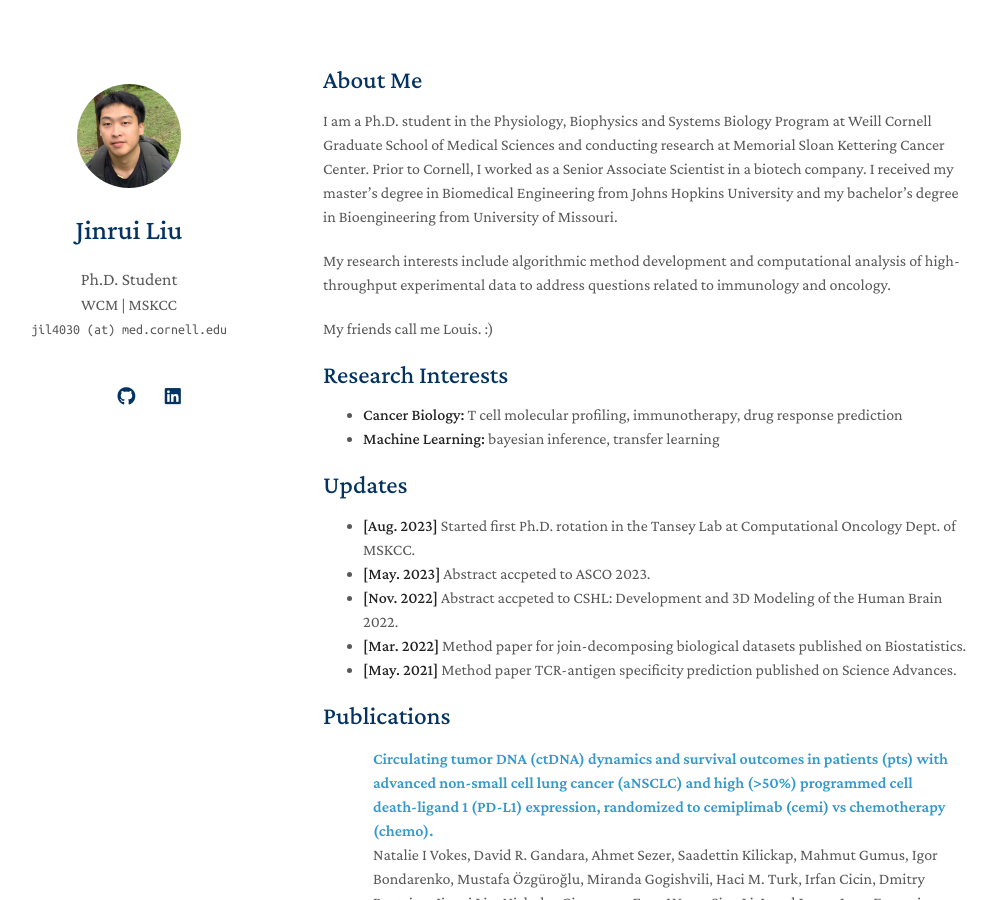
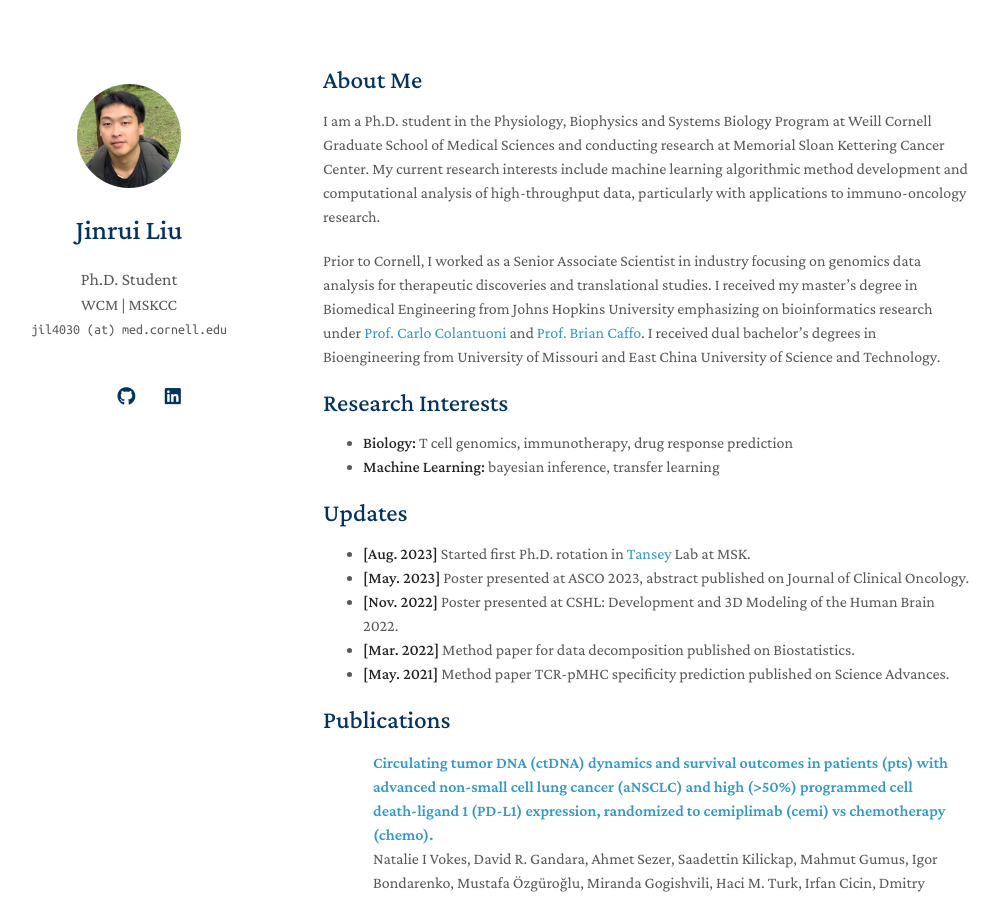
Before and after one commit to louis-jliu/louis-jliu.github.io, a Jekyll site: the page built from index.md, in a window 1280 px wide and 900 px high. Shown: the whole window, without its empty margins (147-1147 px from the left). Built offline with Jekyll 4.4.1, drawn with Linux system fonts in a browser that asks for light colours; nearby versions of some CDN libraries; a style sheet for code colours, icons or effects is not loaded; our own code applies the rules of GitHub Pages for plain Markdown files.

Commit message:
update bio

```diff
--- a/index.md
+++ b/index.md
@@ -4,24 +4,22 @@ layout: homepage
 
 ## About Me
 
-I am a Ph.D. student in the Physiology, Biophysics and Systems Biology Program at Weill Cornell Graduate School of Medical Sciences and conducting research at Memorial Sloan Kettering Cancer Center. Prior to Cornell, I worked as a Senior Associate Scientist in a biotech company. I received my master's degree in Biomedical Engineering from Johns Hopkins University and my bachelor's degree in Bioengineering from University of Missouri.
+I am a Ph.D. student in the Physiology, Biophysics and Systems Biology Program at Weill Cornell Graduate School of Medical Sciences and conducting research at Memorial Sloan Kettering Cancer Center. My current research interests include machine learning algorithmic method development and computational analysis of high-throughput data, particularly with applications to immuno-oncology research.
 
-My research interests include algorithmic method development and computational analysis of high-throughput experimental data to address questions related to immunology and oncology.
-
-My friends call me Louis. :)
+Prior to Cornell, I worked as a Senior Associate Scientist in industry focusing on genomics data analysis for therapeutic discoveries and translational studies. I received my master's degree in Biomedical Engineering from Johns Hopkins University emphasizing on bioinformatics research under [Prof. Carlo Colantuoni](https://www.hopkinsmedicine.org/profiles/details/carlo-colantuoni) and [Prof. Brian Caffo](https://sites.google.com/view/bcaffo/home). I received dual bachelor's degrees in Bioengineering from University of Missouri and East China University of Science and Technology.
 
 ## Research Interests
 
-- **Cancer Biology:** T cell molecular profiling, immunotherapy, drug response prediction
+- **Biology:** T cell genomics, immunotherapy, drug response prediction
 - **Machine Learning:** bayesian inference, transfer learning
 
 ## Updates
 
-- **[Aug. 2023]** Started first Ph.D. rotation in the Tansey Lab at Computational Oncology Dept. of MSKCC.
-- **[May. 2023]** Abstract accpeted to ASCO 2023.
-- **[Nov. 2022]** Abstract accpeted to CSHL: Development and 3D Modeling of the Human Brain 2022.
-- **[Mar. 2022]** Method paper for join-decomposing biological datasets published on Biostatistics.
-- **[May. 2021]** Method paper TCR-antigen specificity prediction published on Science Advances.
+- **[Aug. 2023]** Started first Ph.D. rotation in [Tansey](https://wesleytansey.com/) Lab at MSK.
+- **[May. 2023]** Poster presented at ASCO 2023, abstract published on Journal of Clinical Oncology.
+- **[Nov. 2022]** Poster presented at CSHL: Development and 3D Modeling of the Human Brain 2022.
+- **[Mar. 2022]** Method paper for data decomposition published on Biostatistics.
+- **[May. 2021]** Method paper TCR-pMHC specificity prediction published on Science Advances.
 
 {% include_relative _includes/publications.md %}
 <!-- {% include_relative _includes/services.md %}-->
```
